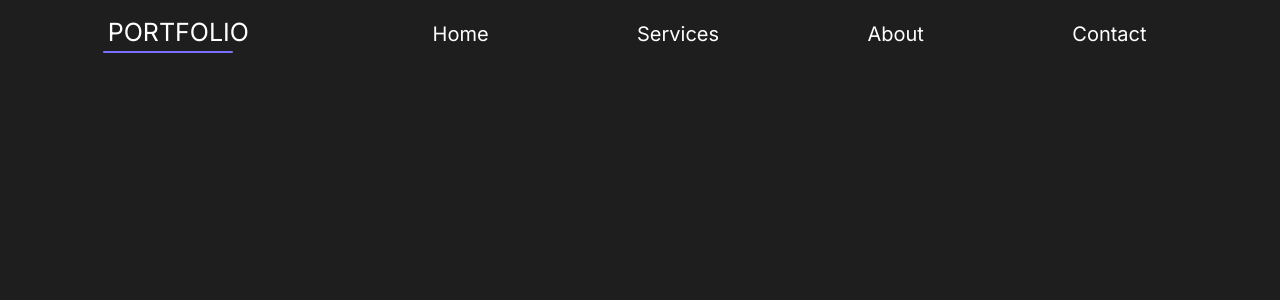
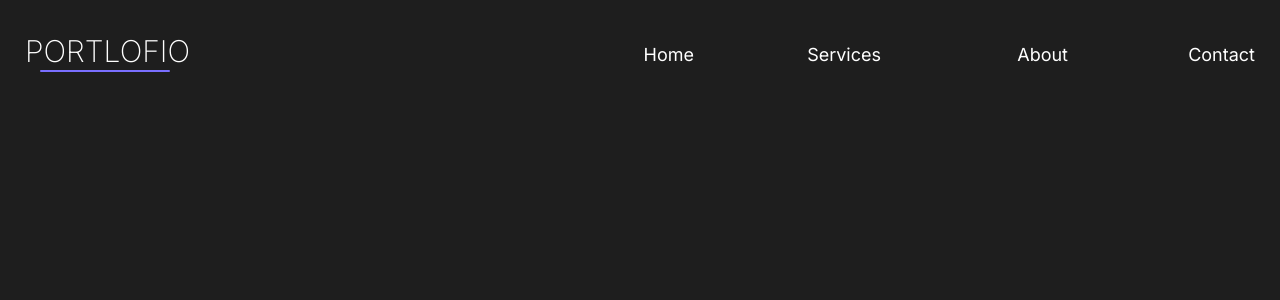
Before and after one commit to kelsoncamargo/my-portfolio, a Next.js app: page / in a window 1280 px wide. Shown: the top 300 px of the page. Built offline with nearby package versions, Linux system fonts and the light colour scheme.

Commit message:
fix: new header componenet add the index, on day 13/04/2023

```diff
--- a/components/header/AlertBuild.module.css
+++ b/components/header/AlertBuild.module.css
@@ -6,7 +6,7 @@
     height: 100%;
     top: 0;
     left: 0;
-    display: flex;
+    display: none;
     align-items: center;
     justify-content: center;
 }
--- a/pages/index.tsx
+++ b/pages/index.tsx
@@ -1,3 +1,4 @@
+import Header from '@/components/header/header';
 import styles from '@/styles/Home.module.css'
 import React, { useEffect, useState} from 'react'
 
@@ -31,33 +32,7 @@ export default function Home() {
 
   return (
     <div id={styles.body}>
-      <header id={styles.header}>
-       <div id={styles.titleBox}>
-          <h1 id={styles.mainTitle}>PORTFOLIO</h1>
-          <div id={styles.lineTitle}></div>
-        </div>
-
-        <div id={styles.navLinksID} className={verifySizePage()}>
-          <ul id={styles.listLinks}>
-            <li id={styles.linkNav1}>Home</li>
-            <li id={styles.linkNav2}>Services</li>
-            <li id={styles.linkNav3}>About</li>
-            <li id={styles.linkNav4}>Contact</li>
-          </ul>
-        </div>
-
-        <div id={styles.burgerBox} onClick={e => {
-           if(toggle === styles.linksNavNoToggle) {
-              setToggle(styles.listNavToggle)
-            }else if(toggle === styles.listNavToggle) {
-              setToggle(styles.linksNavNoToggle)
-           }
-       }}>
-          <div className={styles.burger} id={styles.burger1}></div>
-          <div className={styles.burger} id={styles.burger2}></div>
-          <div className={styles.burger} id={styles.burger3}></div>
-        </div>
-      </header>
+      <Header/>
       <main>
 
       </main>
```
Also changed, not shown: pages/tmp.tsx (deleted, +0 -9 lines).
